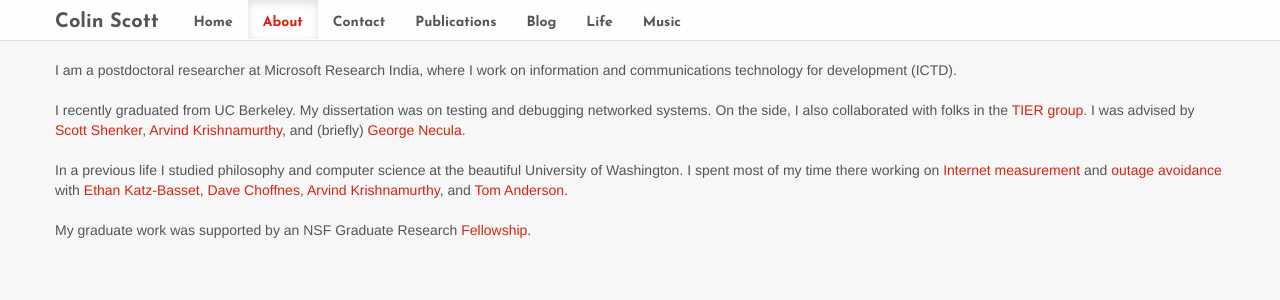
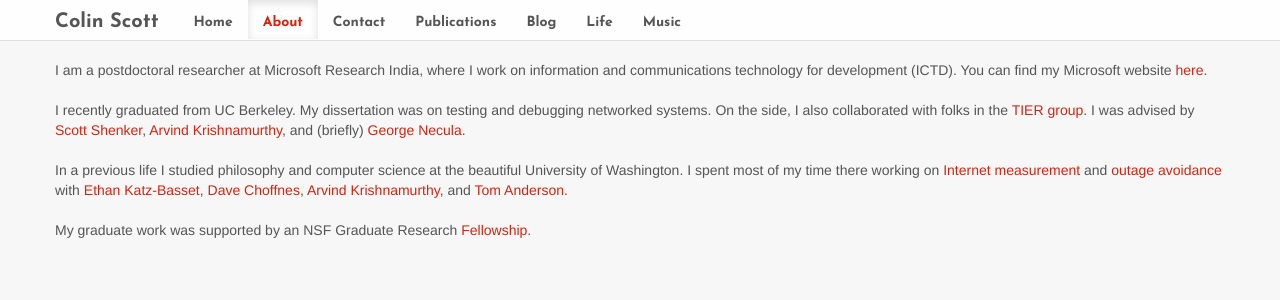
Before and after one commit to colin-scott/personal_website, a Jekyll site: the page built from about.html, in a window 1280 px wide. Shown: the top 300 px of the page. Built offline with Jekyll 4.4.1, drawn with Linux system fonts in a browser that asks for light colours; Markdown is read by kramdown in place of the engine named in the settings.

Commit message:
Add link to MSR website

```diff
--- a/about.html
+++ b/about.html
@@ -8,7 +8,7 @@ description: Colin Scott gets to work on awesome problems with awesome people
 <p>
 I am a postdoctoral researcher at Microsoft Research
 India, where I work on information and communications technology for
-development (ICTD).<br/>
+development (ICTD). You can find my Microsoft website <a href="https://www.microsoft.com/en-us/research/people/t-roscot/">here</a>.<br/>
 </br>
 I recently graduated from UC Berkeley. My dissertation was on testing and debugging networked systems. On
 the side, I also collaborated with folks in the
```
